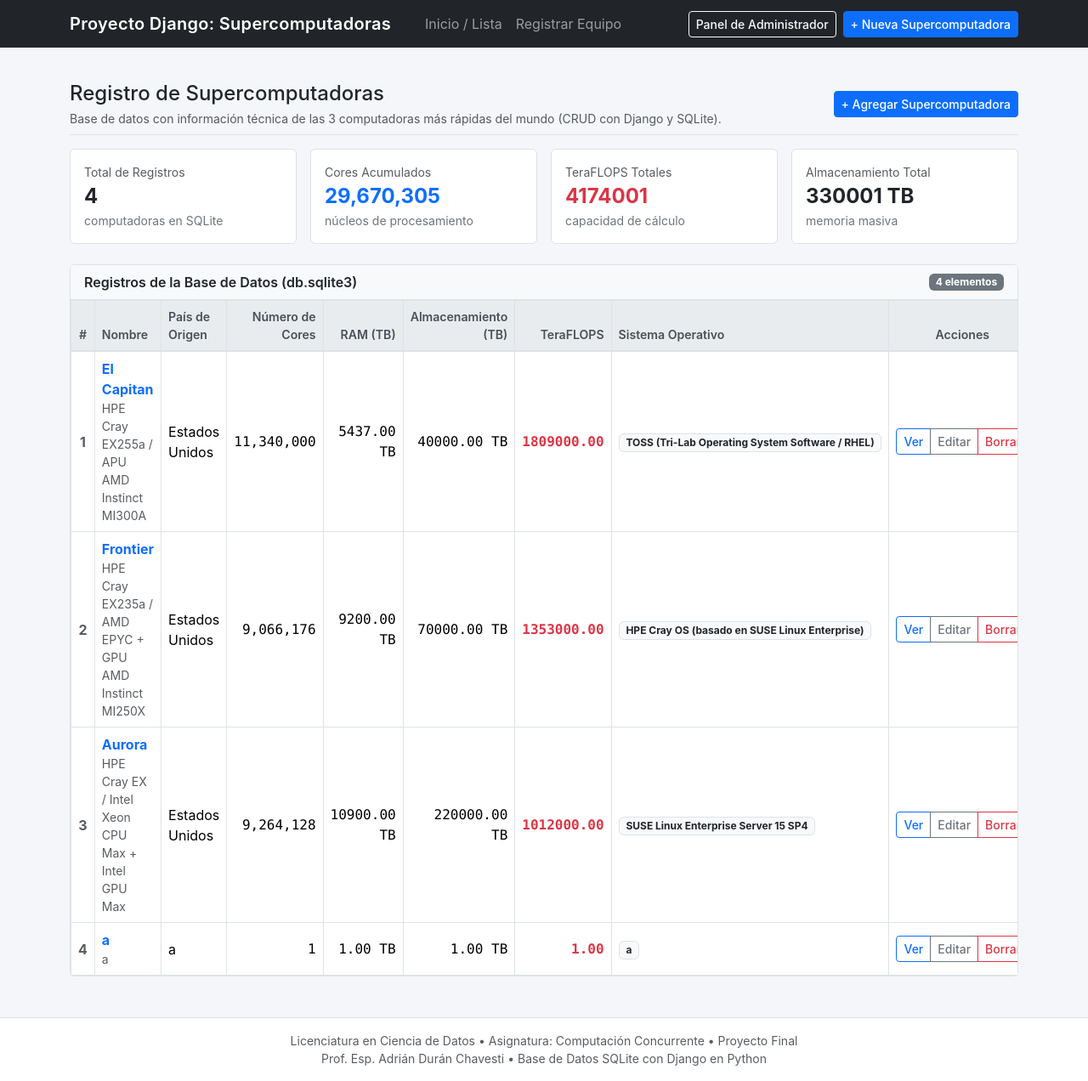
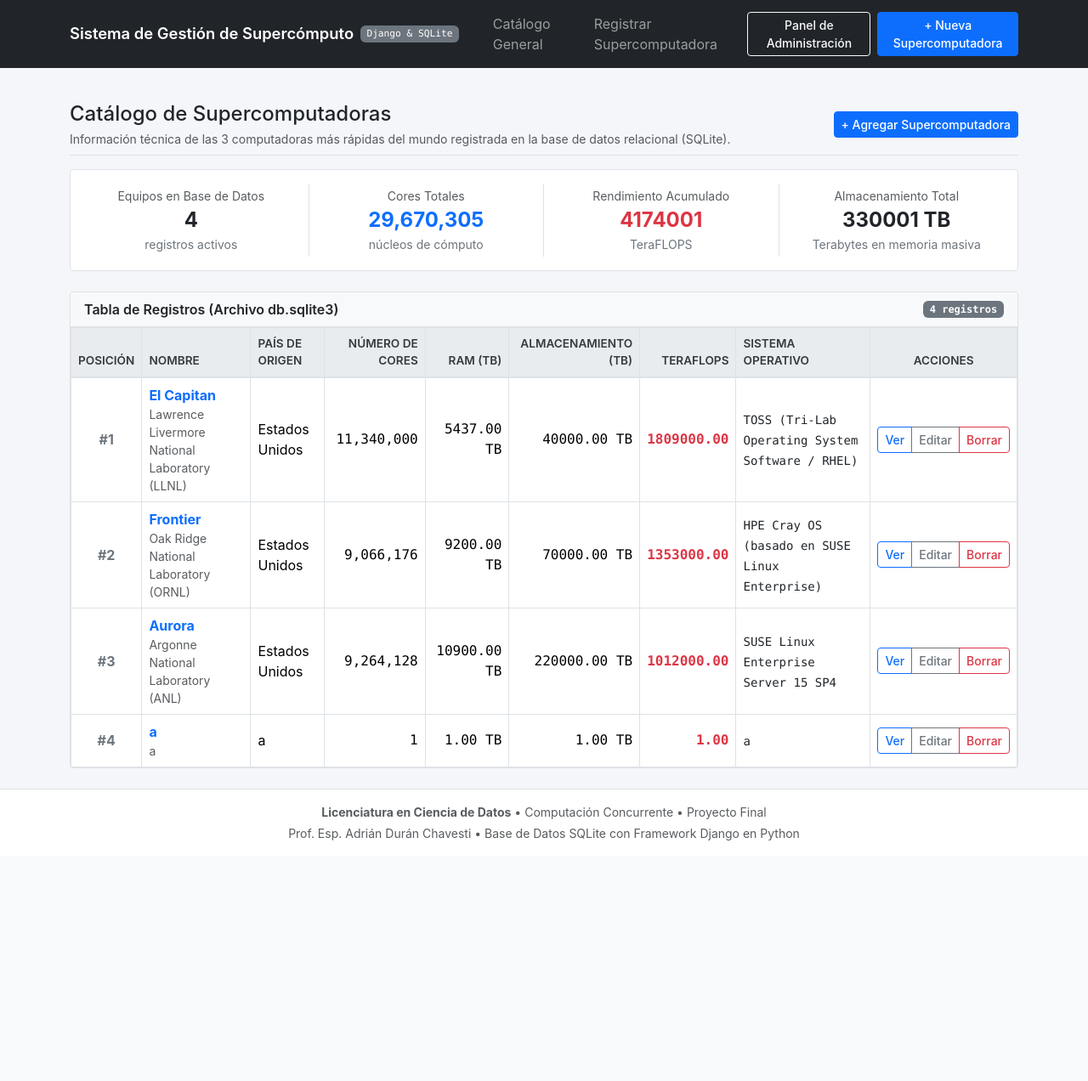
Before and after one commit to Eduardodelacruzmaldonado/proyecto-supercomputadoras, a Django app: page / in a window 1280 px wide. Shown: the whole page at 85% size. After the commit the page ends 989 px from the top, so only its background shows below. Run offline with Django 5.2, Linux system fonts and the light colour scheme; data comes from the database, SQL or seed files in the repository.

Commit message:
Rediseno radical institucional: elimina navbar oscuro, podios y tarjetas SaaS - Bootstrap table limpia

```diff
--- a/computadoras/templates/computadoras/base.html
+++ b/computadoras/templates/computadoras/base.html
@@ -4,35 +4,36 @@
 <head>
     <meta charset="UTF-8">
     <meta name="viewport" content="width=device-width, initial-scale=1.0">
-    <title>{% block title %}Base de Datos de Supercomputadoras | Django{% endblock %}</title>
+    <title>{% block title %}Sistema de Gestión de Supercómputo | Django{% endblock %}</title>
     <!-- Bootstrap 5 CSS -->
     <link href="https://cdn.jsdelivr.net/npm/bootstrap@5.3.3/dist/css/bootstrap.min.css" rel="stylesheet">
-    <link rel="stylesheet" href="{% static 'css/style.css' %}">
+    <link rel="stylesheet" href="{% static 'css/style.css' %}?v=2.0">
     {% block extra_head %}{% endblock %}
 </head>
 <body class="d-flex flex-column min-vh-100">
 
-    <!-- Barra de navegacion sobria y limpia -->
-    <nav class="navbar navbar-expand-lg navbar-dark bg-dark">
+    <!-- Barra de navegacion institucional -->
+    <nav class="navbar navbar-expand-lg navbar-dark bg-dark py-2">
         <div class="container">
-            <a class="navbar-brand" href="{% url 'computadoras:lista' %}">
-                Proyecto Django: Supercomputadoras
+            <a class="navbar-brand d-flex align-items-center gap-2" href="{% url 'computadoras:lista' %}">
+                <span>Sistema de Gestión de Supercómputo</span>
+                <span class="badge bg-secondary font-monospace" style="font-size: 0.7rem; font-weight: normal;">Django &amp; SQLite</span>
             </a>
-            <button class="navbar-toggler" type="button" data-bs-toggle="collapse" data-bs-target="#navMain">
+            <button class="navbar-toggler" type="button" data-bs-toggle="collapse" data-bs-target="#navContent">
                 <span class="navbar-toggler-icon"></span>
             </button>
-            <div class="collapse navbar-collapse" id="navMain">
+            <div class="collapse navbar-collapse" id="navContent">
                 <ul class="navbar-nav me-auto mb-2 mb-lg-0 ms-lg-3">
                     <li class="nav-item">
-                        <a class="nav-link" href="{% url 'computadoras:lista' %}">Inicio / Lista</a>
+                        <a class="nav-link" href="{% url 'computadoras:lista' %}">Catálogo General</a>
                     </li>
                     <li class="nav-item">
-                        <a class="nav-link" href="{% url 'computadoras:crear' %}">Registrar Equipo</a>
+                        <a class="nav-link" href="{% url 'computadoras:crear' %}">Registrar Supercomputadora</a>
                     </li>
                 </ul>
                 <div class="d-flex gap-2">
                     <a href="/admin/" target="_blank" class="btn btn-outline-light btn-sm">
-                        Panel de Administrador
+                        Panel de Administración
                     </a>
                     <a href="{% url 'computadoras:crear' %}" class="btn btn-primary btn-sm">
                         + Nueva Supercomputadora
@@ -46,9 +47,9 @@
     <div class="container mt-3">
         {% if messages %}
             {% for message in messages %}
-                <div class="alert alert-{{ message.tags|default:'info' }} alert-dismissible fade show" role="alert">
+                <div class="alert alert-{{ message.tags|default:'info' }} alert-dismissible fade show mb-2 py-2" role="alert">
                     {{ message }}
-                    <button type="button" class="btn-close" data-bs-dismiss="alert" aria-label="Close"></button>
+                    <button type="button" class="btn-close py-2" data-bs-dismiss="alert" aria-label="Close"></button>
                 </div>
             {% endfor %}
         {% endif %}
@@ -62,11 +63,11 @@
     <!-- Pie de pagina academico -->
     <footer class="py-3 mt-auto">
         <div class="container text-center text-muted small">
-            <p class="mb-0">
-                Licenciatura en Ciencia de Datos &bull; Asignatura: Computación Concurrente &bull; Proyecto Final
+            <p class="mb-1">
+                <strong>Licenciatura en Ciencia de Datos</strong> &bull; Computación Concurrente &bull; Proyecto Final
             </p>
             <p class="mb-0">
-                Prof. Esp. Adrián Durán Chavesti &bull; Base de Datos SQLite con Django en Python
+                Prof. Esp. Adrián Durán Chavesti &bull; Base de Datos SQLite con Framework Django en Python
             </p>
         </div>
     </footer>
--- a/computadoras/templates/computadoras/lista.html
+++ b/computadoras/templates/computadoras/lista.html
@@ -1,17 +1,17 @@
 {% extends "computadoras/base.html" %}
 {% load humanize %}
 
-{% block title %}Lista de Supercomputadoras | Base de Datos Django{% endblock %}
+{% block title %}Catálogo de Supercomputadoras | Django{% endblock %}
 
 {% block content %}
 <div class="container mt-4">
 
-    <!-- Encabezado de la pagina -->
+    <!-- Titulo de seccion -->
     <div class="d-flex justify-content-between align-items-center mb-3 pb-2 border-bottom">
         <div>
-            <h2 class="h4 mb-1">Registro de Supercomputadoras</h2>
+            <h3 class="h4 mb-1">Catálogo de Supercomputadoras</h3>
             <p class="text-muted small mb-0">
-                Base de datos con información técnica de las 3 computadoras más rápidas del mundo (CRUD con Django y SQLite).
+                Información técnica de las 3 computadoras más rápidas del mundo registrada en la base de datos relacional (SQLite).
             </p>
         </div>
         <div>
@@ -21,49 +21,43 @@
         </div>
     </div>
 
-    <!-- Resumen de registros y totales en la base de datos -->
-    <div class="row g-3 mb-4">
-        <div class="col-md-3">
-            <div class="card p-3">
-                <span class="text-muted small">Total de Registros</span>
-                <span class="fs-4 fw-bold">{{ stats.total_equipos|default:"0" }}</span>
-                <span class="text-secondary small">computadoras en SQLite</span>
+    <!-- Panel de resumen plano institucional -->
+    <div class="summary-box">
+        <div class="row text-center">
+            <div class="col-6 col-md-3 summary-item py-1">
+                <span class="text-muted small d-block">Equipos en Base de Datos</span>
+                <span class="fs-4 fw-bold text-dark">{{ stats.total_equipos|default:"0" }}</span>
+                <span class="text-secondary small d-block">registros activos</span>
             </div>
-        </div>
-        <div class="col-md-3">
-            <div class="card p-3">
-                <span class="text-muted small">Cores Acumulados</span>
+            <div class="col-6 col-md-3 summary-item py-1">
+                <span class="text-muted small d-block">Cores Totales</span>
                 <span class="fs-4 fw-bold text-primary">{{ stats.total_cores|default:"0"|intcomma }}</span>
-                <span class="text-secondary small">núcleos de procesamiento</span>
+                <span class="text-secondary small d-block">núcleos de cómputo</span>
             </div>
-        </div>
-        <div class="col-md-3">
-            <div class="card p-3">
-                <span class="text-muted small">TeraFLOPS Totales</span>
+            <div class="col-6 col-md-3 summary-item py-1">
+                <span class="text-muted small d-block">Rendimiento Acumulado</span>
                 <span class="fs-4 fw-bold text-danger">{{ stats.total_teraflops|default:"0"|floatformat:0 }}</span>
-                <span class="text-secondary small">capacidad de cálculo</span>
+                <span class="text-secondary small d-block">TeraFLOPS</span>
             </div>
-        </div>
-        <div class="col-md-3">
-            <div class="card p-3">
-                <span class="text-muted small">Almacenamiento Total</span>
+            <div class="col-6 col-md-3 summary-item py-1">
+                <span class="text-muted small d-block">Almacenamiento Total</span>
                 <span class="fs-4 fw-bold text-dark">{{ stats.total_almacenamiento|default:"0"|floatformat:0 }} TB</span>
-                <span class="text-secondary small">memoria masiva</span>
+                <span class="text-secondary small d-block">Terabytes en memoria masiva</span>
             </div>
         </div>
     </div>
 
-    <!-- Tabla completa con los 7 campos obligatorios -->
-    <div class="card mb-4">
-        <div class="card-header d-flex justify-content-between align-items-center">
-            <span>Registros de la Base de Datos (db.sqlite3)</span>
-            <span class="badge bg-secondary">{{ supercomputadoras.count }} elementos</span>
+    <!-- Tabla Tecnica con los 7 campos obligatorios -->
+    <div class="card">
+        <div class="card-header d-flex justify-content-between align-items-center py-2">
+            <span>Tabla de Registros (Archivo db.sqlite3)</span>
+            <span class="badge bg-secondary font-monospace">{{ supercomputadoras.count }} registros</span>
         </div>
         <div class="table-responsive">
             <table class="table table-bordered table-hover align-middle mb-0">
                 <thead>
                     <tr>
-                        <th style="width: 50px;" class="text-center">#</th>
+                        <th style="width: 60px;" class="text-center">Posición</th>
                         <th>Nombre</th>
                         <th>País de Origen</th>
                         <th class="text-end">Número de Cores</th>
@@ -77,21 +71,25 @@
                 <tbody>
                     {% for comp in supercomputadoras %}
                     <tr>
-                        <td class="text-center text-muted fw-bold">{{ comp.ranking_posicion|default:forloop.counter }}</td>
+                        <td class="text-center fw-bold text-secondary">
+                            #{{ comp.ranking_posicion|default:forloop.counter }}
+                        </td>
                         <td>
                             <a href="{% url 'computadoras:detalle' comp.pk %}" class="fw-bold text-decoration-none">
                                 {{ comp.nombre }}
                             </a>
-                            {% if comp.fabricante %}
-                                <div class="text-muted small">{{ comp.fabricante }}</div>
+                            {% if comp.institucion %}
+                                <div class="text-muted small">{{ comp.institucion }}</div>
                             {% endif %}
                         </td>
                         <td>{{ comp.pais_origen }}</td>
                         <td class="text-end font-monospace">{{ comp.numero_cores|intcomma }}</td>
                         <td class="text-end font-monospace">{{ comp.ram_tb }} TB</td>
                         <td class="text-end font-monospace">{{ comp.almacenamiento_tb }} TB</td>
-                        <td class="text-end font-monospace fw-bold text-danger">{{ comp.teraflops }}</td>
-                        <td><span class="badge bg-light text-dark border">{{ comp.sistema_operativo }}</span></td>
+                        <td class="text-end font-monospace text-danger fw-bold">{{ comp.teraflops }}</td>
+                        <td>
+                            <span class="font-monospace small text-dark">{{ comp.sistema_operativo }}</span>
+                        </td>
                         <td class="text-center">
                             <div class="btn-group btn-group-sm" role="group">
                                 <a href="{% url 'computadoras:detalle' comp.pk %}" class="btn btn-outline-primary" title="Ver ficha técnica">
@@ -109,10 +107,10 @@
                     {% empty %}
                     <tr>
                         <td colspan="9" class="text-center py-4 text-muted">
-                            No hay supercomputadoras registradas actualmente en la base de datos.
+                            No hay supercomputadoras registradas en la base de datos.
                             <div class="mt-2">
                                 <a href="{% url 'computadoras:crear' %}" class="btn btn-primary btn-sm">
-                                    + Agregar primer registro
+                                    Registrar la primera supercomputadora
                                 </a>
                             </div>
                         </td>
--- a/static/css/style.css
+++ b/static/css/style.css
@@ -1,4 +1,11 @@
-/* Estilos limpios y tradicionales para proyecto academico Django */
+/* Estilos para el Sistema de Supercomputo (Estilo Institucional / Universitario) */
+
+:root {
+    --primary-color: #0b5ed7;
+    --dark-color: #212529;
+    --border-color: #dee2e6;
+    --bg-light: #f8f9fa;
+}
 
 body {
     font-family: -apple-system, BlinkMacSystemFont, "Segoe UI", Roboto, "Helvetica Neue", Arial, sans-serif;
@@ -6,57 +13,67 @@ body {
     background-color: #f4f6f9;
 }
 
-/* Barra de navegacion */
+/* Encabezado */
 .navbar-brand {
+    font-size: 1.15rem;
     font-weight: 600;
-    letter-spacing: 0.3px;
 }
 
-/* Tablas */
+/* Paneles de resumen */
+.summary-box {
+    background-color: #ffffff;
+    border: 1px solid var(--border-color);
+    border-radius: 4px;
+    padding: 1rem;
+    margin-bottom: 1.5rem;
+}
+
+.summary-item {
+    border-right: 1px solid var(--border-color);
+}
+.summary-item:last-child {
+    border-right: none;
+}
+
+/* Tablas tecnicas */
+.table {
+    background-color: #ffffff;
+}
+
 .table thead th {
     background-color: #e9ecef;
-    color: #495057;
-    font-size: 0.88rem;
+    color: #343a40;
     font-weight: 600;
-    border-bottom: 2px solid #dee2e6;
+    font-size: 0.85rem;
+    text-transform: uppercase;
+    border-bottom: 2px solid var(--border-color);
 }
 
-.table-hover tbody tr:hover {
-    background-color: #f1f3f5;
+.table tbody tr:hover {
+    background-color: #f8f9fa;
 }
 
-/* Tarjetas */
+/* Formularios */
 .card {
-    border: 1px solid #dee2e6;
-    border-radius: 6px;
-    background-color: #ffffff;
+    border: 1px solid var(--border-color);
+    border-radius: 4px;
+    box-shadow: none;
 }
 
 .card-header {
     background-color: #f8f9fa;
-    border-bottom: 1px solid #dee2e6;
+    border-bottom: 1px solid var(--border-color);
     font-weight: 600;
 }
 
-/* Formularios */
-.form-label {
-    font-weight: 500;
-    color: #343a40;
-}
-
-.form-control:focus {
-    border-color: #80bdff;
-    box-shadow: 0 0 0 0.2rem rgba(0, 123, 255, 0.25);
-}
-
-/* Botones y enlaces */
+/* Botones */
 .btn {
     border-radius: 4px;
     font-weight: 500;
 }
 
-/* Pie de pagina */
+/* Footer */
 footer {
-    border-top: 1px solid #dee2e6;
     background-color: #ffffff;
+    border-top: 1px solid var(--border-color);
 }
```
Also changed, not shown: GUIA_EXPOSICION_PROYECTO.md (added, +194 -0 lines).
